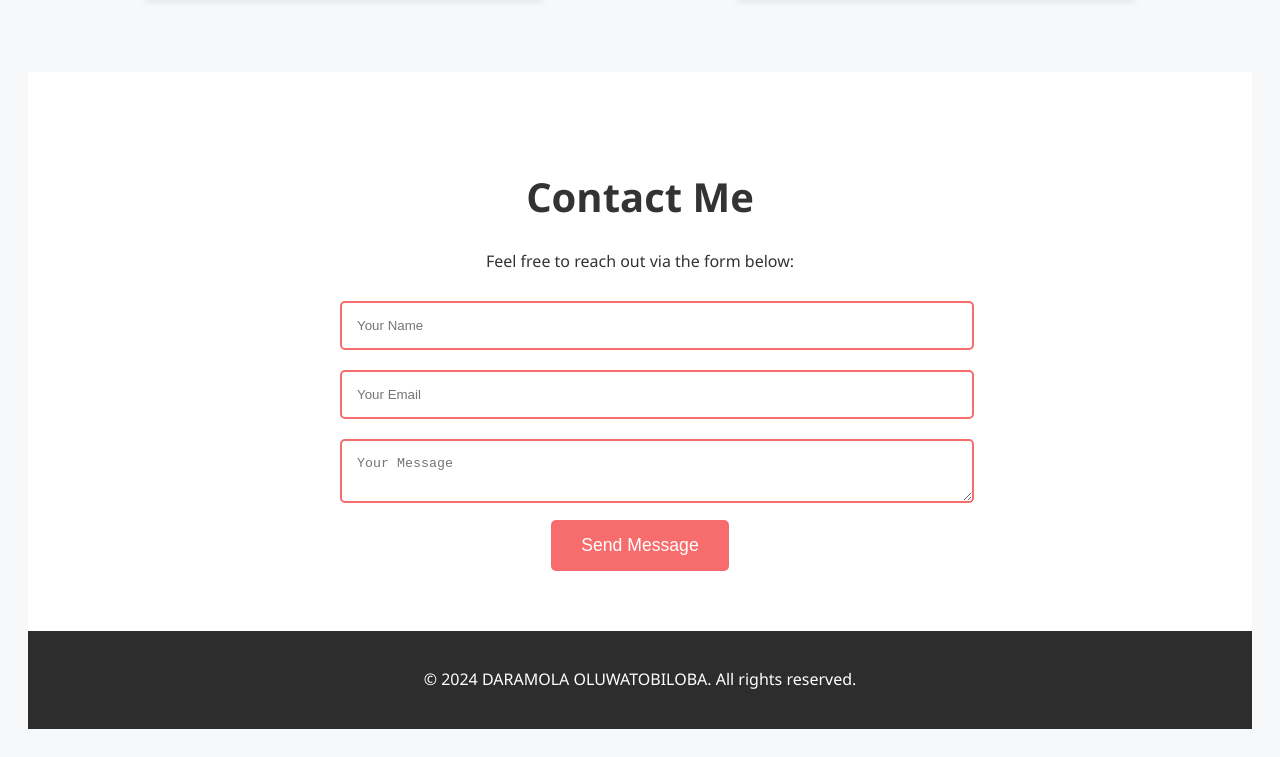
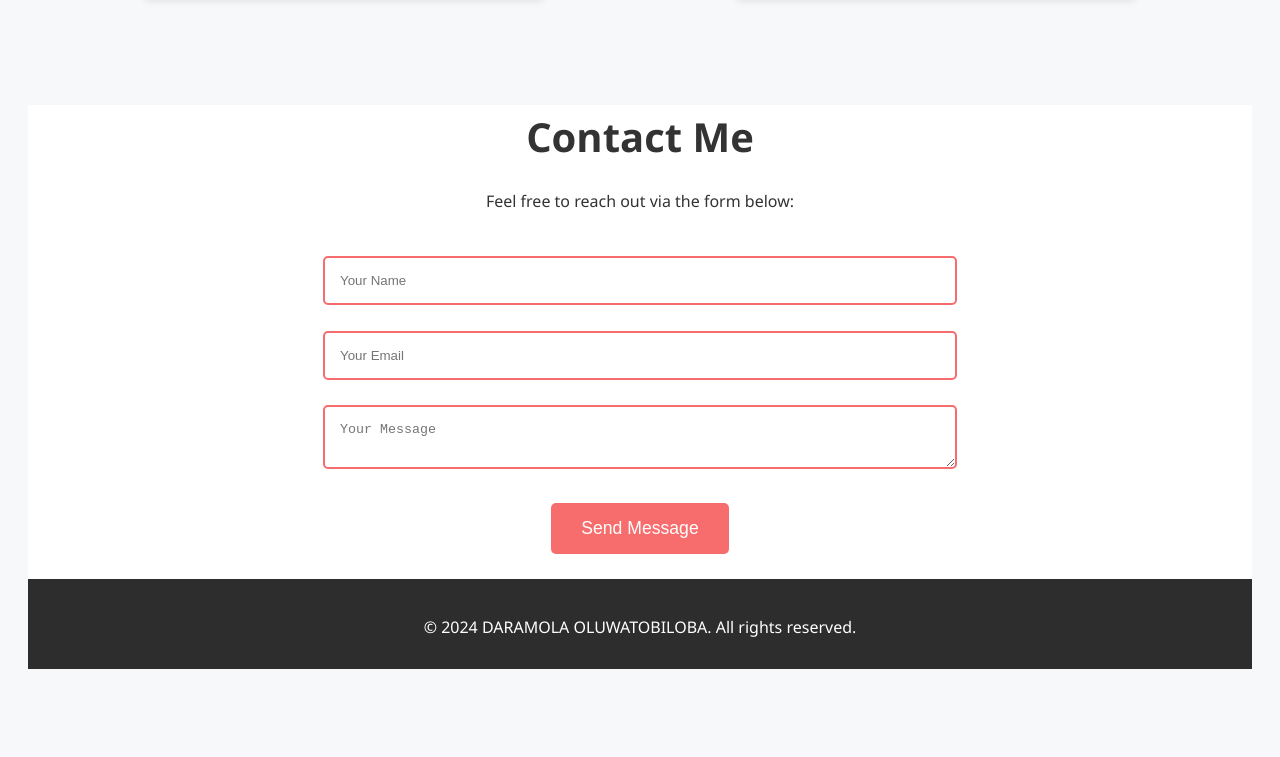
Before and after one commit to morgan350/portfolio, a plain HTML site: page index.html in a window 1280 px wide. Shown: the part 1705-2462 px from the top of the page. After the commit the page ends 2402 px from the top, so only its background shows below. Drawn offline with Linux system fonts and the light colour scheme.

Commit message:
modified changes

```diff
--- a/jereboi.html
+++ b/index.html
@@ -50,11 +50,11 @@
     <section id="contact">
         <h2>Contact Me</h2>
         <p>Feel free to reach out via the form below:</p>
-        <form action="submit-form.php" method="POST">
-            <input type="text" name="name" placeholder="Your Name" required>
-            <input type="email" name="email" placeholder="Your Email" required>
-            <textarea name="message" placeholder="Your Message" required></textarea>
-            <button type="submit">Send Message</button>
+        <form action="submit-form.php" method="POST"><br>
+            <input type="text" name="name" placeholder="Your Name" required><br><br>
+            <input type="email" name="email" placeholder="Your Email" required><br><br>
+            <textarea name="message" placeholder="Your Message" required></textarea><br><br>
+            <button type="submit">Send Message</button><br><br>
         </form>
     </section>
 
--- a/jere.css
+++ b/jere.css
@@ -1,8 +1,3 @@
-{
-    margin: 0;
-    padding: 0;
-    box-sizing: border-box;
-}
 
 body {
     font-family: 'Segoe UI', Tahoma, Geneva, Verdana, sans-serif;
@@ -61,13 +56,15 @@ header nav ul li a:hover {
 }
 
 #hero .btn {
+    margin-left: 550px;
     background-color: #f76c6c;
     color: white;
     padding: 10px 20px;
     text-decoration: none;
     font-size: 18px;
     border-radius: 8px;
-    transition: background-color 0.3s ease;
+    width: 20%;
+    transition: 0.3s ease;
 }
 
 #hero .btn:hover {
@@ -117,7 +114,7 @@ header nav ul li a:hover {
     margin: 15px;
     width: 30%;
     box-shadow: 0px 4px 8px rgba(0, 0, 0, 0.1);
-    transition: transform 0.3s ease;
+    transition: 0.3s ease;
 }
 
 .project:hover {
@@ -141,9 +138,9 @@ header nav ul li a:hover {
 
 /* Contact Section */
 #contact {
-    padding: 60px 20px;
     background-color: #fff;
     text-align: center;
+    width: 100%;
 }
 
 #contact h2 {
@@ -152,14 +149,13 @@ header nav ul li a:hover {
 }
 
 #contact form {
-    max-width: 600px;
-    margin: 0 auto;
+    text-align: center;
+    width: 100%;
 }
 
 #contact input, #contact textarea {
-    width: 100%;
+    width: 600px;
     padding: 15px;
-    margin: 10px 0;
     border: 2px solid #f76c6c;
     border-radius: 5px;
 }
@@ -172,14 +168,16 @@ header nav ul li a:hover {
     border-radius: 5px;
     cursor: pointer;
     font-size: 1.1rem;
-    transition: background-color 0.3s ease;
+    transition: 0.3s ease;
 }
 
 #contact button:hover {
     background-color: #2d2d2d;
+    transform: scale(1.03);
 }
 
 footer {
+    height: 50px;
     background-color: #2d2d2d;
     color: white;
     padding: 20px;
@@ -189,3 +187,16 @@ footer {
 footer p {
     font-size: 1rem;
 }
+
+
+
+
+@media (max-width: 768px) {
+    #contact input, #contact textarea {
+        width: 300px;
+    }
+
+    #hero .btn {
+        margin-left: 140px;
+    }
+}
```
